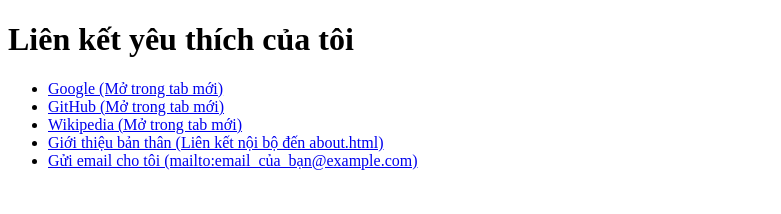
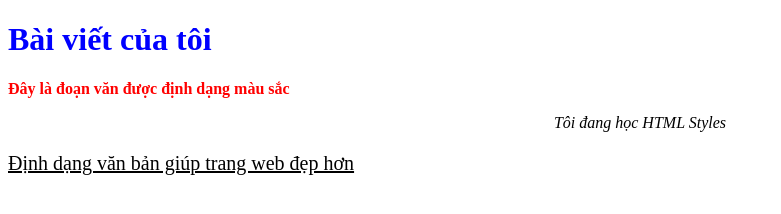
Before and after one commit to dtc245200075-del/my-new-project, a plain HTML site: page index.html in a window 1280 px wide. Shown: the whole page, without its empty margins (0-781 px from the left). Drawn offline with Linux system fonts and the light colour scheme.

Commit message:
Hoàn thành bài tập CSS nội tuyến định dạng văn bản

```diff
--- a/index.html
+++ b/index.html
@@ -2,17 +2,12 @@
 <html lang="vi">
 <head>
     <meta charset="utf-8">
-    <title>Liên kết yêu thích của tôi</title>
+    <title>Bài viết của tôi</title>
 </head>
 <body>
-    <h1>Liên kết yêu thích của tôi</h1>
-
-    <ul>
-        <li><a href="https://www.google.com" target="_blank">Google (Mở trong tab mới)</a></li>
-        <li><a href="https://github.com" target="_blank">GitHub (Mở trong tab mới)</a></li>
-        <li><a href="https://vi.wikipedia.org" target="_blank">Wikipedia (Mở trong tab mới)</a></li>
-        <li><a href="about.html">Giới thiệu bản thân (Liên kết nội bộ đến about.html)</a></li>
-        <li><a href="mailto:email_của_bạn@example.com">Gửi email cho tôi (mailto:email_của_bạn@example.com)</a></li>
-    </ul>
+    <h1 style="color: blue;">Bài viết của tôi</h1>
+    <p style="color: red; font-weight: bold;"><b>Đây là đoạn văn được định dạng màu sắc</b></p>
+    <p style="text-align: center;"><i>Tôi đang học HTML Styles</i></p>
+    <p style="font-size: 20px;"><u>Định dạng văn bản giúp trang web đẹp hơn</u></p>
 </body>
 </html>
```
